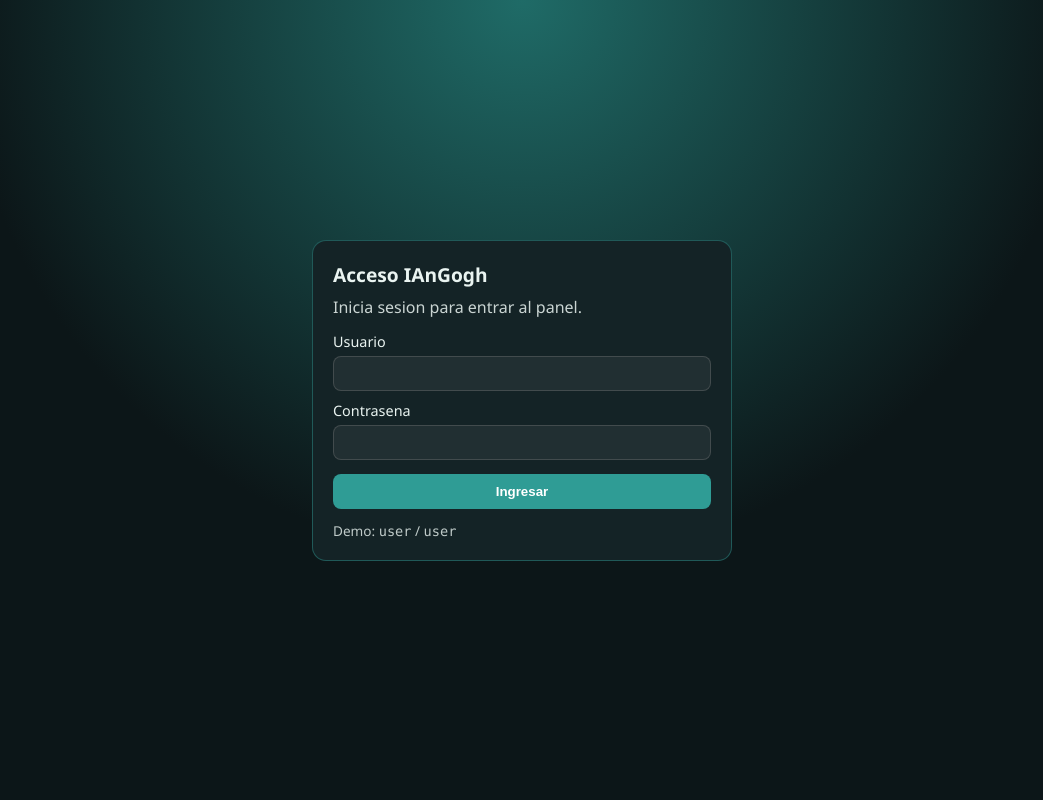
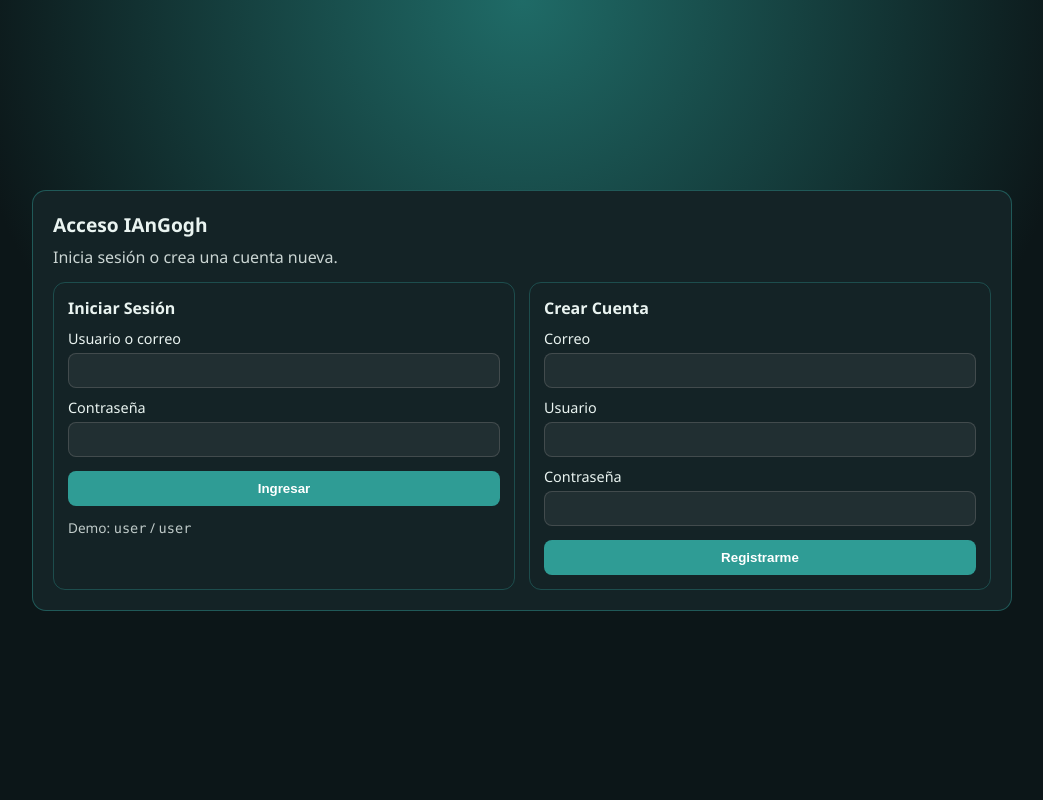
Before and after one commit to polarpicado/IAnGogh, a Python web app: template IAnGogh/src/app_desktop/templates/login.html in a window 1280 px wide. Shown: the whole page, without its empty margins (118-1161 px from the left). Run offline with Jinja, Linux system fonts and the light colour scheme; the template is opened without the code that fills it, so the values that code supplies are empty.

Commit message:
Add account registration and login with username or email

```diff
--- a/IAnGogh/src/app_desktop/templates/login.html
+++ b/IAnGogh/src/app_desktop/templates/login.html
@@ -11,6 +11,7 @@
       --text: #eaf4f1;
       --brand: #2f9c95;
       --warn: #f4b942;
+      --line: rgba(127,127,127,.35);
     }
     body {
       margin: 0;
@@ -20,9 +21,11 @@
       background: radial-gradient(circle at top, #1f6b67, #0c1618 55%);
       font-family: "Segoe UI", Tahoma, sans-serif;
       color: var(--text);
+      padding: 12px;
+      box-sizing: border-box;
     }
     .card {
-      width: min(92vw, 420px);
+      width: min(96vw, 980px);
       background: var(--surface);
       border-radius: 14px;
       border: 1px solid rgba(47,156,149,.45);
@@ -31,12 +34,15 @@
     }
     h1 { margin: 0 0 8px; font-size: 1.2rem; }
     p { margin: 0 0 14px; opacity: .85; }
+    .grid { display:grid; grid-template-columns: repeat(auto-fit, minmax(280px, 1fr)); gap:14px; }
+    .box { border: 1px solid rgba(47,156,149,.35); border-radius: 12px; padding: 14px; }
+    h2 { margin: 0 0 6px; font-size: 1rem; }
     label { display: block; margin: 10px 0 5px; font-size: .9rem; }
     input {
       width: 100%;
       box-sizing: border-box;
       border-radius: 8px;
-      border: 1px solid rgba(127,127,127,.35);
+      border: 1px solid var(--line);
       background: rgba(255,255,255,.06);
       color: inherit;
       padding: 9px;
@@ -53,11 +59,20 @@
       font-weight: 600;
     }
     .hint { margin-top: 12px; font-size: .85rem; opacity: .8; }
-    .error {
+    .msg {
       margin-top: 8px;
       background: rgba(244,185,66,.2);
       color: var(--warn);
       border: 1px solid rgba(244,185,66,.8);
+      border-radius: 8px;
+      padding: 8px;
+      font-size: .9rem;
+    }
+    .ok {
+      margin-top: 8px;
+      background: rgba(47,156,149,.2);
+      color: #9df0e8;
+      border: 1px solid rgba(47,156,149,.8);
       border-radius: 8px;
       padding: 8px;
       font-size: .9rem;
@@ -68,18 +83,47 @@
 <body>
   <div class="card">
     <h1>Acceso IAnGogh</h1>
-    <p>Inicia sesion para entrar al panel.</p>
+    <p>Inicia sesión o crea una cuenta nueva.</p>
+
     {% if error %}
-      <div class="error">Credenciales invalidas. Intenta nuevamente.</div>
+      <div class="msg">Credenciales inválidas. Usa usuario o correo + contraseña.</div>
     {% endif %}
-    <form method="post" action="/login">
-      <label>Usuario</label>
-      <input name="username" autocomplete="username" required />
-      <label>Contrasena</label>
-      <input name="password" type="password" autocomplete="current-password" required />
-      <button class="btn" type="submit">Ingresar</button>
-    </form>
-    <div class="hint">Demo: <code>user</code> / <code>user</code></div>
+    {% if reg_error %}
+      <div class="msg">Completa correo, usuario y contraseña para registrarte.</div>
+    {% endif %}
+    {% if reg_exists %}
+      <div class="msg">Ese usuario o correo ya existe.</div>
+    {% endif %}
+    {% if registered %}
+      <div class="ok">Cuenta creada. Ya puedes iniciar sesión.</div>
+    {% endif %}
+
+    <div class="grid">
+      <div class="box">
+        <h2>Iniciar Sesión</h2>
+        <form method="post" action="/login">
+          <label>Usuario o correo</label>
+          <input name="username_or_email" autocomplete="username" required />
+          <label>Contraseña</label>
+          <input name="password" type="password" autocomplete="current-password" required />
+          <button class="btn" type="submit">Ingresar</button>
+        </form>
+        <div class="hint">Demo: <code>user</code> / <code>user</code></div>
+      </div>
+
+      <div class="box">
+        <h2>Crear Cuenta</h2>
+        <form method="post" action="/register">
+          <label>Correo</label>
+          <input name="email" type="email" required />
+          <label>Usuario</label>
+          <input name="username" required />
+          <label>Contraseña</label>
+          <input name="password" type="password" required />
+          <button class="btn" type="submit">Registrarme</button>
+        </form>
+      </div>
+    </div>
   </div>
 </body>
 </html>
```
Also changed, not shown: IAnGogh/src/app_integration_localapi/main.py (+62 -6 lines).
